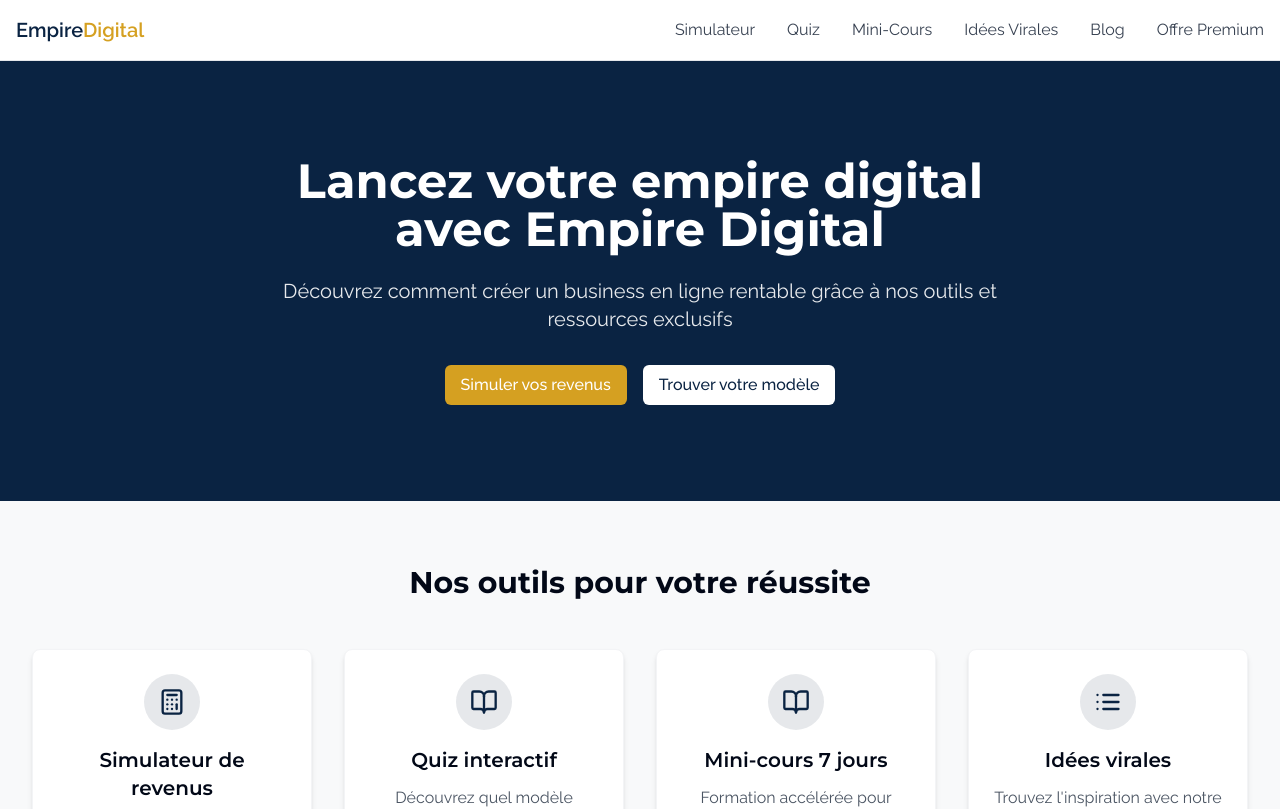
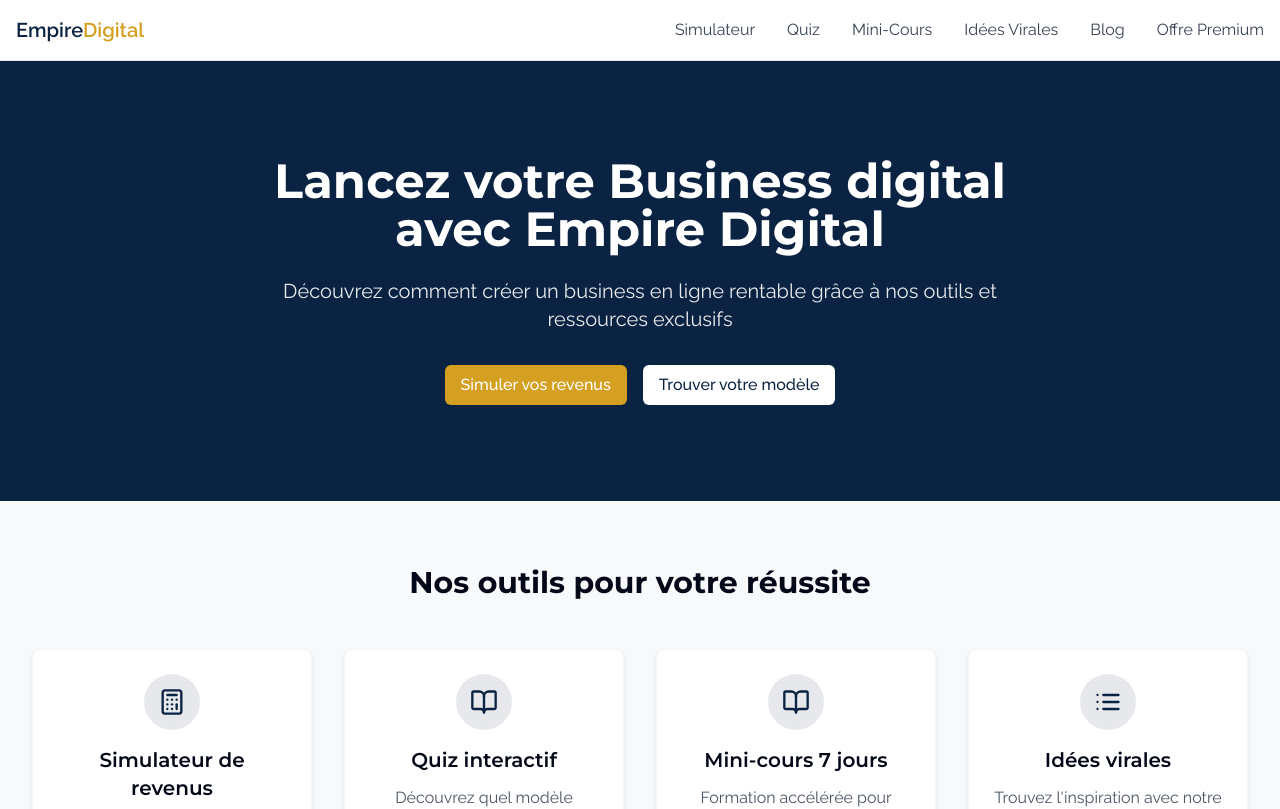
Before and after one commit to loic66600/the-digital-empire, a React (Vite) app: page / in a window 1280 px wide. Shown: the top 809 px of the page. Built offline with nearby package versions, Linux system fonts and the light colour scheme.

Commit message:
Visual edit in Lovable
Edited UI in Lovable

```diff
--- a/src/pages/Index.tsx
+++ b/src/pages/Index.tsx
@@ -1,19 +1,15 @@
 import { Link } from "react-router-dom";
 import { ArrowRight, Calculator, BookOpen, Gift, List } from "lucide-react";
 import Navbar from "@/components/ui/navbar";
-
 const Index = () => {
-  return (
-    <div className="min-h-screen flex flex-col bg-custom-off-white">
+  return <div className="min-h-screen flex flex-col bg-custom-off-white">
       <Navbar />
 
       {/* Hero Section */}
       <section className="bg-custom-blue text-white py-16 md:py-24">
         <div className="container mx-auto px-4 md:px-8">
           <div className="max-w-3xl mx-auto text-center">
-            <h1 className="text-3xl md:text-5xl font-bold mb-6">
-              Lancez votre empire digital avec Empire Digital
-            </h1>
+            <h1 className="text-3xl md:text-5xl font-bold mb-6">Lancez votre Business digital avec Empire Digital</h1>
             <p className="text-lg md:text-xl opacity-90 mb-8">
               Découvrez comment créer un business en ligne rentable grâce à nos outils et ressources exclusifs
             </p>
@@ -130,26 +126,16 @@ const Index = () => {
               © {new Date().getFullYear()} Empire Digital. Tous droits réservés.
             </p>
             <div className="mt-4 space-x-4">
-              <a
-                href="https://www.digismartlab.com"
-                target="_blank"
-                rel="noopener noreferrer"
-                className="text-gray-300 hover:text-white"
-              >
+              <a href="https://www.digismartlab.com" target="_blank" rel="noopener noreferrer" className="text-gray-300 hover:text-white">
                 Site web
               </a>
-              <a
-                href="mailto:contact@digismartlab.com"
-                className="text-gray-300 hover:text-white"
-              >
+              <a href="mailto:contact@digismartlab.com" className="text-gray-300 hover:text-white">
                 Contact
               </a>
             </div>
           </div>
         </div>
       </footer>
-    </div>
-  );
+    </div>;
 };
-
 export default Index;
```
